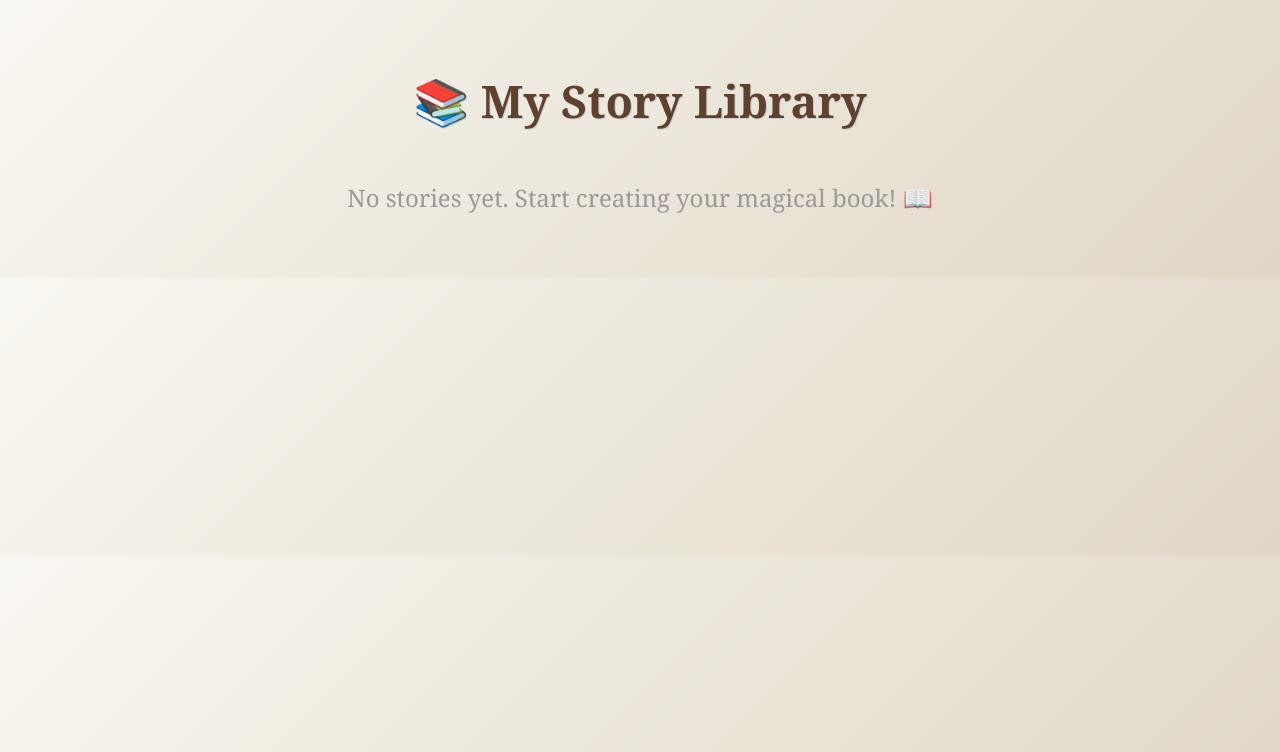
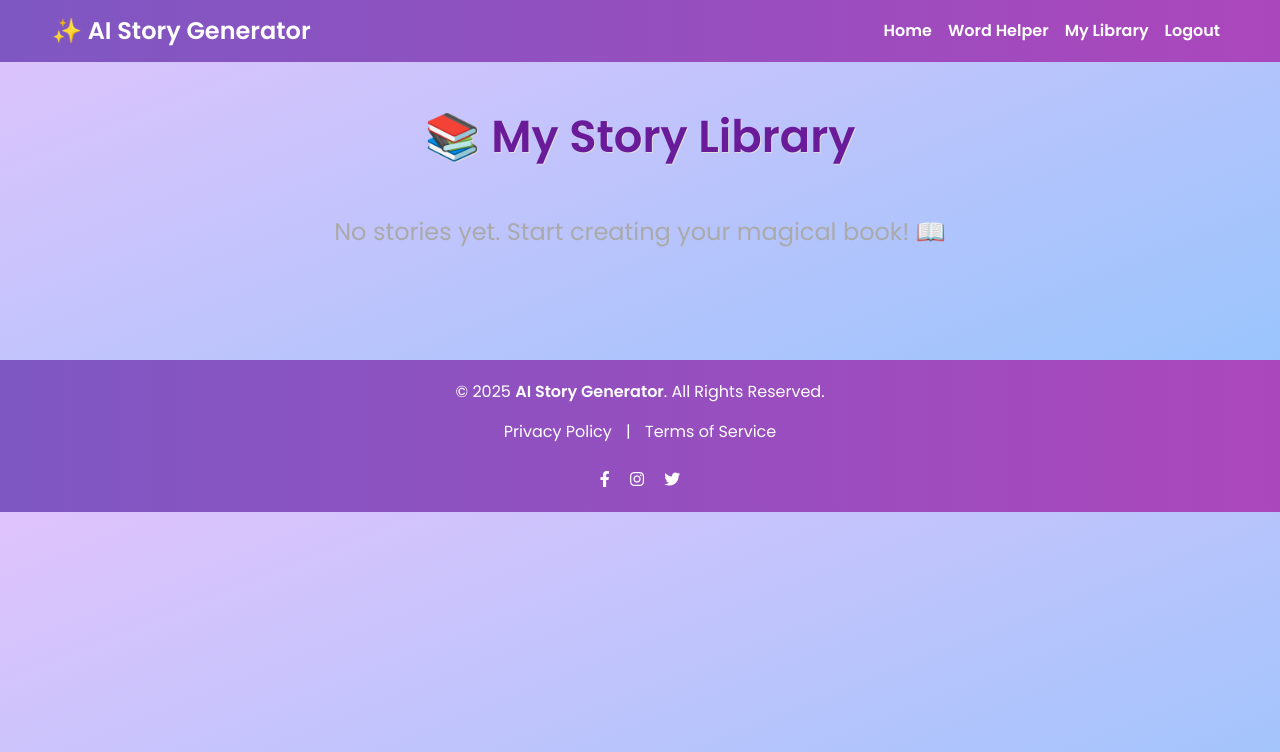
Before and after one commit to himikasingh01/TaleTree, a Django app: page /library/ in a window 1280 px wide. Shown: the top 752 px of the page. Run offline with Django 5.2, Linux system fonts and the light colour scheme; a user stored in the database is signed in; data comes from the database, SQL or seed files in the repository; both versions use the stored data as it was after the commit.

Commit message:
first commit

```diff
--- a/generator/templates/generator/base.html
+++ b/generator/templates/generator/base.html
@@ -1,4 +1,4 @@
-<!DOCTYPE html>
+{% comment %} <!DOCTYPE html>
 <html lang="en">
 
 <head>
@@ -111,4 +111,145 @@
     <script src="https://cdnjs.cloudflare.com/ajax/libs/jquery/3.6.0/jquery.min.js"></script>
 </body>
 
+</html> {% endcomment %}
+
+
+
+<!DOCTYPE html>
+<html lang="en">
+
+<head>
+  <meta charset="UTF-8">
+  <meta name="viewport" content="width=device-width, initial-scale=1.0">
+  <title>AI Story Generator</title>
+  <link href="https://cdn.jsdelivr.net/npm/bootstrap@5.3.0-alpha1/dist/css/bootstrap.min.css" rel="stylesheet">
+  <link rel="stylesheet" href="https://cdnjs.cloudflare.com/ajax/libs/font-awesome/5.15.3/css/all.min.css">
+  <link href="https://fonts.googleapis.com/css2?family=Poppins:wght@300;400;600&display=swap" rel="stylesheet">
+
+  <style>
+    body {
+      font-family: 'Poppins', sans-serif;
+      background: linear-gradient(135deg, #f3e5f5, #ede7f6);
+      margin: 0;
+      padding: 0;
+      color: #4a148c;
+    }
+
+    .navbar {
+      background: linear-gradient(to right, #7e57c2, #ab47bc);
+    }
+
+    .navbar a {
+      color: white !important;
+      font-weight: bold;
+      transition: 0.3s;
+    }
+
+    .navbar a:hover {
+      text-decoration: underline;
+      color: #ffebee !important;
+    }
+
+    .navbar-brand {
+      font-weight: 600;
+      font-size: 1.5rem;
+      color: #fff !important;
+    }
+
+    .container {
+      max-width: 1200px;
+      margin: auto;
+    }
+
+    .footer {
+      background: linear-gradient(to right, #7e57c2, #ab47bc);
+      color: white;
+      text-align: center;
+      padding: 20px 15px;
+      margin-top: 110px;
+    }
+
+    .footer a {
+      color: #fff;
+      text-decoration: none;
+      margin: 0 10px;
+      transition: 0.3s;
+    }
+
+    .footer a:hover {
+      text-decoration: underline;
+    }
+
+    .text-gradient {
+      background: linear-gradient(45deg, #8e24aa, #5c6bc0);
+      -webkit-background-clip: text;
+      color: transparent;
+      font-weight: 600;
+    }
+
+    @media (max-width: 768px) {
+      .navbar-brand {
+        font-size: 1.2rem;
+      }
+
+      .footer {
+        font-size: 0.9rem;
+      }
+    }
+  </style>
+</head>
+
+<body>
+
+  <!-- Navbar -->
+  <nav class="navbar navbar-expand-lg">
+    <div class="container">
+      <a class="navbar-brand" href="/">✨ AI Story Generator</a>
+      <button class="navbar-toggler" type="button" data-bs-toggle="collapse" data-bs-target="#navbarNav"
+        aria-controls="navbarNav" aria-expanded="false" aria-label="Toggle navigation">
+        <span class="navbar-toggler-icon bg-light rounded"></span>
+      </button>
+      <div class="collapse navbar-collapse" id="navbarNav">
+        <ul class="navbar-nav ms-auto">
+          <li class="nav-item">
+            <a class="nav-link" href="{% url 'home' %}">Home</a>
+          </li>
+          <li class="nav-item">
+            <a class="nav-link" href="{% url 'word-meaning' %}">Word Helper</a>
+          </li>
+          <li class="nav-item">
+            <a class="nav-link" href="{% url 'story_library' %}">My Library</a>
+          </li>
+          <li class="nav-item">
+            <a class="nav-link" href="{% url 'logout' %}">Logout</a>
+          </li>
+        </ul>
+      </div>
+    </div>
+  </nav>
+
+  <!-- Main Content -->
+  <div class="container mt-5">
+    {% block content %}{% endblock %}
+  </div>
+
+  <!-- Footer -->
+  <div class="footer">
+    <p>&copy; 2025 <strong>AI Story Generator</strong>. All Rights Reserved.</p>
+    <p>
+      <a href="#">Privacy Policy</a> |
+      <a href="#">Terms of Service</a>
+    </p>
+    <div class="pt-2">
+      <i class="fab fa-facebook-f mx-2"></i>
+      <i class="fab fa-instagram mx-2"></i>
+      <i class="fab fa-twitter mx-2"></i>
+    </div>
+  </div>
+
+  <!-- Scripts -->
+  <script src="https://cdn.jsdelivr.net/npm/bootstrap@5.3.0-alpha1/dist/js/bootstrap.bundle.min.js"></script>
+  <script src="https://cdnjs.cloudflare.com/ajax/libs/jquery/3.6.0/jquery.min.js"></script>
+</body>
+
 </html>
--- a/generator/templates/generator/landing.html
+++ b/generator/templates/generator/landing.html
@@ -17,7 +17,7 @@
   <nav class="bg-white shadow-md py-4 px-6 flex justify-between items-center">
     <div class="text-xl font-bold flex items-center gap-2 text-purple-800">
       <img src="{% static 'images/logo.png' %}" class="w-8 h-8" alt="Logo">
-      Kidso Story
+      TaleTree
     </div>
     <a href="{% url 'login' %}" class="bg-purple-600 text-white px-4 py-2 rounded-lg text-sm hover:bg-purple-700">Login</a>
   </nav>
@@ -27,7 +27,7 @@
     <!-- Text -->
     <div class="md:w-1/2 space-y-6 text-center md:text-left">
       <h1 class="text-4xl md:text-5xl font-bold leading-tight text-purple-900">
-        Welcome to Kidso Story!
+        Welcome to TaleTree!
       </h1>
       <p class="text-gray-700 text-lg">
         Log in to create fun, AI-powered stories tailored for kids. Let their imagination run wild with just a prompt!
--- a/generator/templates/generator/register.html
+++ b/generator/templates/generator/register.html
@@ -46,7 +46,7 @@
           <a href="{% url 'login' %}" class="text-indigo-600 font-semibold hover:underline">Login</a>
         </p>
 
-        <p class="text-center text-xs text-gray-400 pt-4">Powered by <strong>Kidso</strong></p>
+        <p class="text-center text-xs text-gray-400 pt-4">Powered by <strong>TaleTree</strong></p>
       </div>
     </div>
   </div>
--- a/generator/templates/generator/story_library.html
+++ b/generator/templates/generator/story_library.html
@@ -1,32 +1,26 @@
-<!DOCTYPE html>
-<html lang="en">
-<head>
-  <meta charset="UTF-8">
-  <title>📚 My Story Library</title>
+{% extends 'generator/base.html' %}
+{% block content %}
+
+
   <style>
+
+  body, html {
+  margin: 0;
+  padding: 0;
+}
 body {
     margin: 0;
-      padding: 0;
-      background: linear-gradient(135deg, #f9f7f1, #e0d7c6);
-      font-family: 'Georgia', serif;
-      color: #4B3832;
-      overflow-x: hidden;
+    font-family: 'Poppins', 'Comic Sans MS', cursive, sans-serif;
+    background: linear-gradient(to bottom right, #e0c3fc, #8ec5fc);
+    color: #4c2673;
   }
-
-    .container {
-      width: 95%;
-      max-width: 1200px;
-      padding: 40px 20px;
-      margin: auto;
-    }
-
   h1 {
     text-align: center;
     font-size: 2.8em;
-      color: #5e412f;
+    color: #6a1b9a;
     margin-bottom: 40px;
     font-weight: bold;
-      text-shadow: 1px 1px #ccc;
+    text-shadow: 1px 1px #ddd;
   }
 
   .book-grid {
@@ -65,91 +56,68 @@
   }
 
   .book-title {
-      font-size: 1.5em;
-      margin-bottom: 10px;
-      color: #5e412f;
+    font-size: 1.3em;
     font-weight: bold;
-      text-transform: capitalize;
+    color: #45284e;
   }
 
   .created-at {
     font-size: 0.9em;
-      color: #a88a77;
+    color: #a78fbf;
+    margin-top: 5px;
   }
 
   .empty-message {
     font-size: 1.5em;
     text-align: center;
     margin-top: 50px;
-      color: #999;
+    color: #aaa;
   }
 
-    /* Popup Styles */
   .popup-overlay {
     position: fixed;
     top: 0; left: 0; right: 0; bottom: 0;
-      background: rgba(0,0,0,0.6);
+    background: rgba(0,0,0,0.5);
     display: none;
+    justify-content: center;
     align-items: center;
-      justify-content: center;
-      z-index: 1000;
-      padding: 20px;
+    z-index: 999;
   }
 
   .popup {
-      background: #fffaf3;
-      border-radius: 15px;
+    background: #fff;
+    padding: 25px;
+    max-width: 600px;
     width: 90%;
-      max-width: 600px;
+    border-radius: 12px;
+    box-shadow: 0 10px 30px rgba(0,0,0,0.2);
+    overflow-y: auto;
     max-height: 90vh;
-      padding: 20px;
-      text-align: center;
     position: relative;
-      overflow-y: auto;
-      box-shadow: 0 10px 30px rgba(0,0,0,0.3);
-      animation: zoomFade 0.5s ease forwards;
-    }
-
-    .popup img {
-      width: 100%;
-      height: auto;
-      border-radius: 12px;
-      margin-bottom: 20px;
-      object-fit: cover;
   }
 
   .popup h2 {
-      margin-top: 0;
-      color: #5e412f;
-      font-size: 1.8em;
+    color: #5e2a78;
   }
 
   .popup p {
-      text-align: left;
-      color: #5b4636;
-      font-size: 1.1em;
-      margin-top: 10px;
+    margin-top: 15px;
+    color: #444;
     white-space: pre-wrap;
   }
 
   .close-btn {
     position: absolute;
-      top: 15px;
-      right: 20px;
-      background: #7b4c2d;
+    top: 10px;
+    right: 15px;
+    background: #7e57c2;
     color: white;
     border: none;
-      font-size: 1.5em;
     border-radius: 50%;
-      width: 35px;
-      height: 35px;
+    width: 32px;
+    height: 32px;
+    font-size: 1.2em;
     cursor: pointer;
-      line-height: 35px;
-    }
-
-    @keyframes zoomFade {
-      from { opacity: 0; transform: scale(0.7); }
-      to { opacity: 1; transform: scale(1); }
   }
 
   @media (max-width: 768px) {
@@ -204,10 +170,16 @@
 
 <script>
   function openPopup(title, date, content, imageUrl) {
+    // Remove "Image Descriptions" section from content before displaying
+    const imageDescIndex = content.indexOf('**Image Descriptions:**');
+    if (imageDescIndex !== -1) {
+      content = content.substring(0, imageDescIndex).trim();
+    }
     document.getElementById('popup-title').innerText = title;
     document.getElementById('popup-date').innerText = `Created on ${date}`;
     document.getElementById('popup-content').innerText = content;
-    document.getElementById('popup-image').src = imageUrl;
+    // Removed image setting to remove top story image
+    // document.getElementById('popup-image').src = imageUrl;
     document.getElementById('popup-overlay').style.display = 'flex';
     document.body.style.overflow = 'hidden';  // lock background scroll
   }
--- a/generator/views.py
+++ b/generator/views.py
@@ -14,7 +14,7 @@ from django.views.decorators.csrf import csrf_exempt
 import random
 
 # Load your API key
-genai.configure(api_key=os.getenv("GEMINI_API_KEY", "AIzaSyAbQwpW-7878kMqd7PVDOt5dOGoCqXQVhI"))
+genai.configure(api_key=os.getenv("GEMINI_API_KEY", "YOUR_API_KEY_HERE"))
 model = genai.GenerativeModel("gemini-2.0-flash-exp")
 
 def landing_page(request):
@@ -100,7 +100,7 @@ def story_library(request):
 def word_meaning(request):
     if request.method == "GET" and request.GET.get("word"):
         word = request.GET.get("word")
-        url = f"https://api.dictionaryapi.dev/api/v2/entries/en/{word}"
+        url = f"https://api.dictionaryapi.dev/"
         response = requests.get(url)
         if response.status_code == 200:
             data = response.json()
```
Also changed, not shown: other parts of generator/templates/generator/story_library.html (+13 -18 lines), generator/templates/generator/login.html (+26 -1 lines), generator/templates/generator/word_meaning.html (+55 -73 lines), db.sqlite3. Lines whose indentation alone changed are shown as unchanged.
